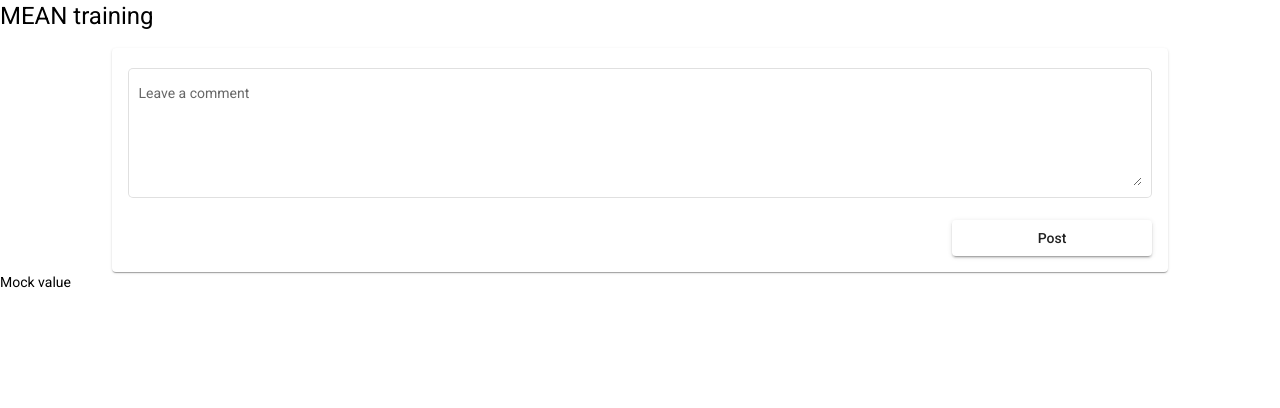
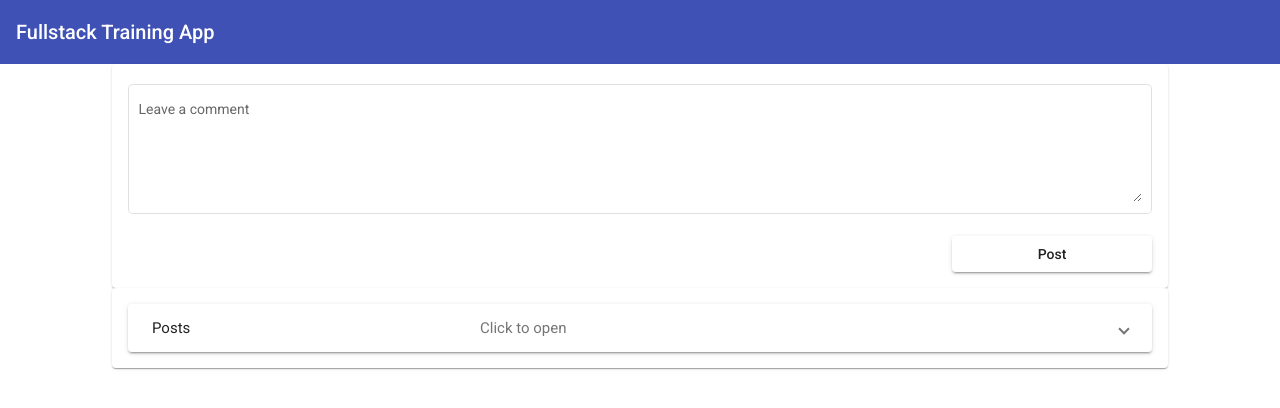
Before and after one commit to candasklc/angularNode, an Angular app: page / in a window 1280 px wide. Shown: the top 408 px of the page. Built offline with nearby package versions, Linux system fonts and the light colour scheme.

Commit message:
post list created. / header created

```diff
--- a/src/app/app.component.html
+++ b/src/app/app.component.html
@@ -1,2 +1,5 @@
-<h1>MEAN training</h1>
-<app-post-creator></app-post-creator>
+<app-header></app-header>
+<main>
+  <app-post-creator></app-post-creator>
+  <app-post-list></app-post-list>
+</main>
--- /dev/null
+++ b/src/app/components/header/header.component.html
@@ -0,0 +1 @@
+<mat-toolbar color="primary">Fullstack Training App</mat-toolbar>
--- /dev/null
+++ b/src/app/components/header/header.component.ts
@@ -0,0 +1,15 @@
+import { Component, OnInit } from '@angular/core';
+
+@Component({
+  selector: 'app-header',
+  templateUrl: './header.component.html',
+  styleUrls: ['./header.component.css']
+})
+export class HeaderComponent implements OnInit {
+
+  constructor() { }
+
+  ngOnInit(): void {
+  }
+
+}
--- a/src/app/components/post-creator/post-creator.component.html
+++ b/src/app/components/post-creator/post-creator.component.html
@@ -14,4 +14,3 @@
   </form>
   <button (click)="onAddPost()" mat-raised-button>Post</button>
 </mat-card>
-<p>{{ newPost }}</p>
--- /dev/null
+++ b/src/app/components/post-list/post-list.component.css
@@ -0,0 +1,4 @@
+mat-card{
+    width: 80%;
+    margin: auto;
+}
--- /dev/null
+++ b/src/app/components/post-list/post-list.component.html
@@ -0,0 +1,16 @@
+<mat-card>
+  <mat-accordion>
+    <mat-expansion-panel
+      (opened)="panelOpenState = true"
+      (closed)="panelOpenState = false"
+    >
+      <mat-expansion-panel-header>
+        <mat-panel-title>Posts</mat-panel-title>
+        <mat-panel-description>
+          Click to {{ panelOpenState ? "close" : "open" }}
+        </mat-panel-description>
+      </mat-expansion-panel-header>
+      <p>All my posts will be visible here</p>
+    </mat-expansion-panel>
+  </mat-accordion>
+</mat-card>
--- /dev/null
+++ b/src/app/components/post-list/post-list.component.ts
@@ -0,0 +1,16 @@
+import { Component, OnInit } from '@angular/core';
+
+@Component({
+  selector: 'app-post-list',
+  templateUrl: './post-list.component.html',
+  styleUrls: ['./post-list.component.css']
+})
+export class PostListComponent implements OnInit {
+  public panelOpenState = false;
+
+  constructor() { }
+
+  ngOnInit(): void {
+  }
+
+}
```
Also changed, not shown: src/app/app.module.ts (+10 -2 lines), src/app/components/header/header.component.css (added), 2 other files (tests, documents, lock files or other folders).
